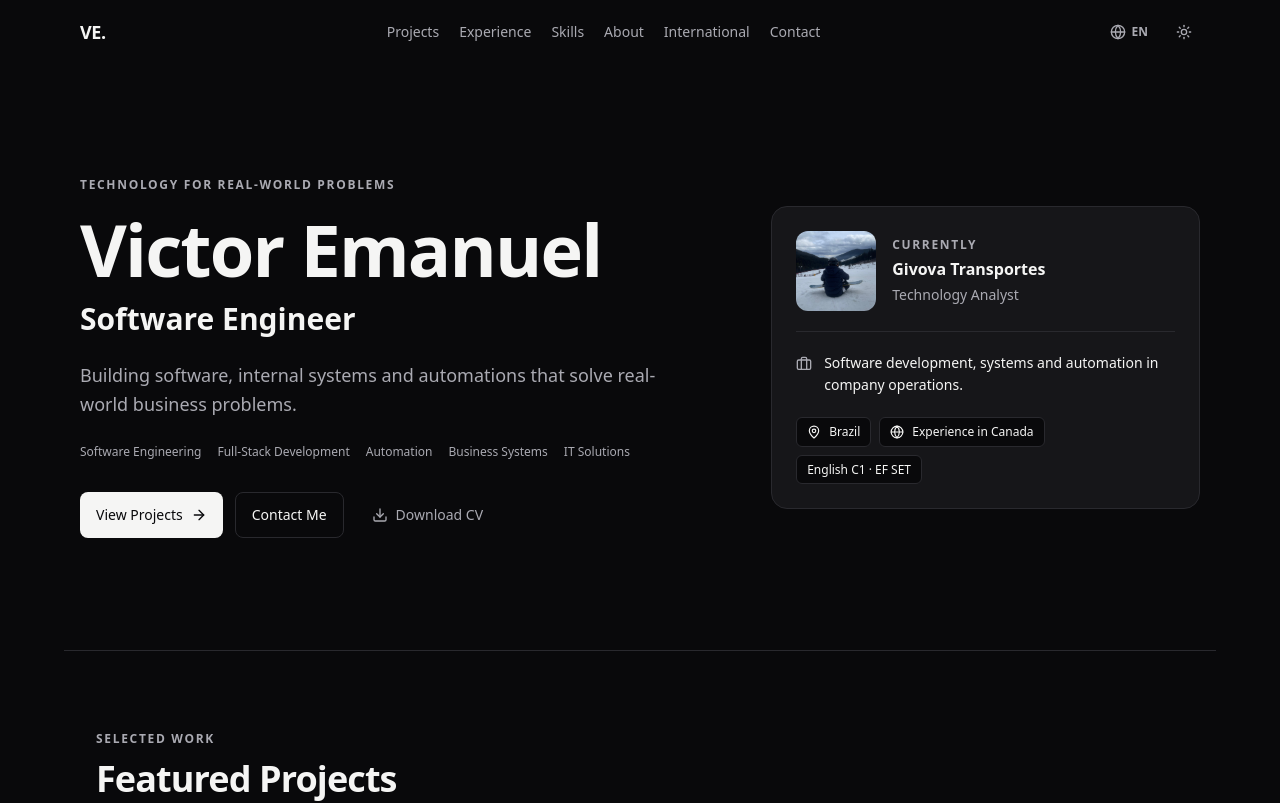
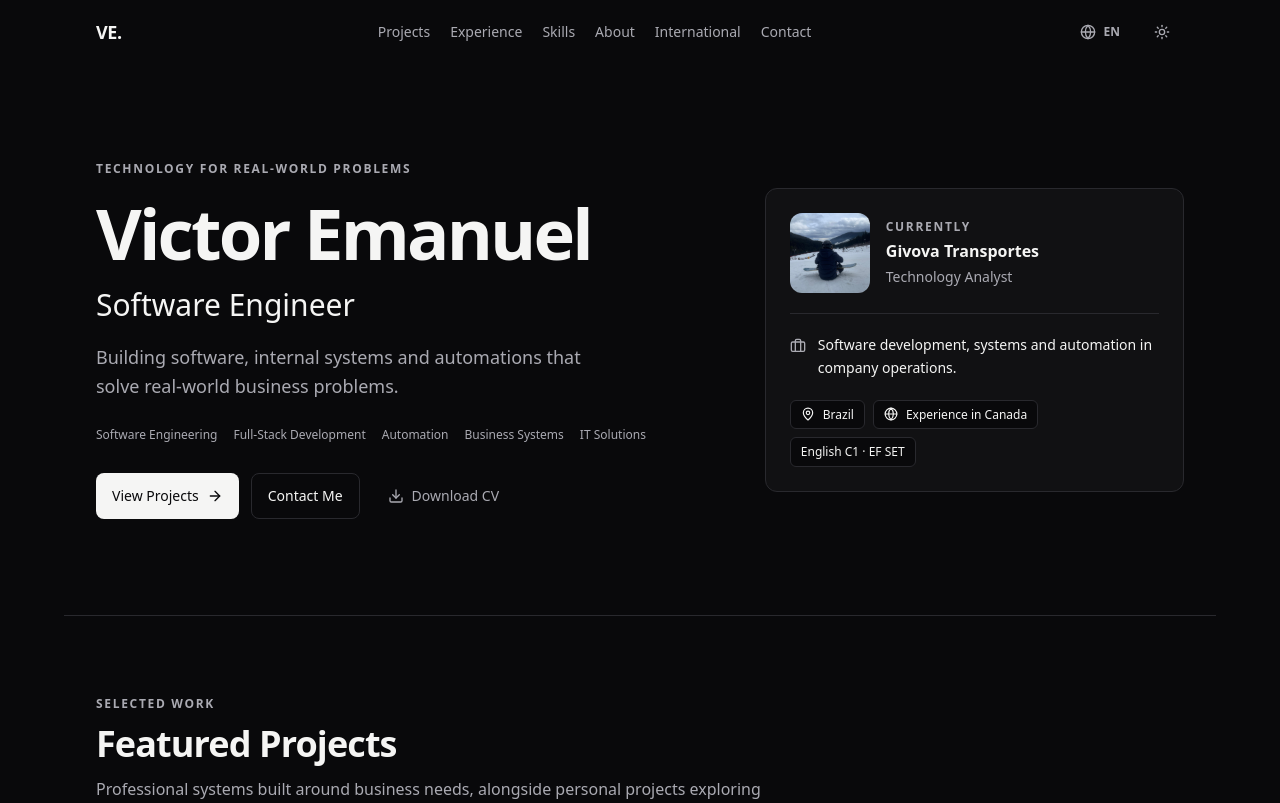
Before and after one commit to Vituinho/Portfolio, a Next.js app: page / in a window 1280 px wide. Shown: the top 803 px of the page. Built offline with nearby package versions, Linux system fonts and the light colour scheme.

Commit message:
style: polish hero and navigation

```diff
--- a/src/components/layout/Footer.tsx
+++ b/src/components/layout/Footer.tsx
@@ -22,7 +22,7 @@ export default function Footer() {
   const scrollToTop = () => {
     window.scrollTo({
       top: 0,
-      behavior: 'smooth'
+      behavior: window.matchMedia('(prefers-reduced-motion: reduce)').matches ? 'auto' : 'smooth'
     });
   };
 
@@ -36,8 +36,8 @@ export default function Footer() {
   ];
 
   return (
-    <footer className="w-full bg-bg-secondary border-t border-border-custom py-12 relative">
-      <div className="max-w-6xl mx-auto px-4 flex flex-col md:flex-row items-center justify-between gap-6">
+    <footer className="w-full bg-bg-secondary border-t border-border-custom py-10 relative">
+      <div className="max-w-6xl mx-auto px-4 sm:px-6 lg:px-8 flex flex-col md:flex-row items-center justify-between gap-6">
         {/* Logo and Copyright */}
         <div className="text-center md:text-left">
           <p className="font-semibold text-text-primary text-base">
@@ -49,14 +49,14 @@ export default function Footer() {
         </div>
 
         {/* Social Icons */}
-        <div className="flex items-center gap-4">
+        <div className="flex items-center gap-3">
           {socialLinks.map((link, idx) => (
             <a
               key={idx}
               href={link.url}
               target="_blank"
               rel="noopener noreferrer"
-              className="p-2 rounded-full border border-border-custom bg-bg-primary text-text-secondary hover:text-accent-custom hover:border-accent-custom hover:shadow-sm transition-all"
+              className="size-11 inline-flex items-center justify-center rounded-lg border border-border-custom bg-bg-primary text-text-secondary hover:text-accent-custom hover:border-text-secondary transition-colors"
               aria-label={link.label}
             >
               {link.icon}
@@ -68,8 +68,9 @@ export default function Footer() {
       {/* Back to top button */}
       <button
         onClick={scrollToTop}
+        tabIndex={showScrollTop ? 0 : -1}
         className={cn(
-          "fixed bottom-6 right-6 p-3 rounded-full bg-accent-custom text-bg-primary shadow-lg border border-transparent hover:bg-accent-muted transition-all duration-300 z-40 cursor-pointer focus:outline-none focus:ring-2 focus:ring-accent-custom/50",
+          "fixed bottom-4 right-4 sm:bottom-6 sm:right-6 size-11 inline-flex items-center justify-center rounded-lg bg-accent-custom text-bg-primary shadow-sm border border-transparent hover:bg-accent-muted transition-[opacity,transform,background-color] duration-200 z-40 cursor-pointer",
           showScrollTop
             ? "translate-y-0 opacity-100 pointer-events-auto"
             : "translate-y-4 opacity-0 pointer-events-none"
--- a/src/components/layout/Navbar.tsx
+++ b/src/components/layout/Navbar.tsx
@@ -1,6 +1,6 @@
 'use client';
 
-import React, { useState, useEffect } from 'react';
+import React, { useState, useEffect, useRef } from 'react';
 import { useI18n } from '@/i18n/context';
 import { useTheme } from 'next-themes';
 import { Menu, X, Sun, Moon, Globe } from 'lucide-react';
@@ -17,6 +17,7 @@ export default function Navbar() {
   const [activeSection, setActiveSection] = useState('hero');
   const [scrollProgress, setScrollProgress] = useState(0);
   const [scrolled, setScrolled] = useState(false);
+  const menuButtonRef = useRef<HTMLButtonElement>(null);
 
   const navItems = [
     { id: 'projects', label: t.nav.projects },
@@ -95,25 +96,31 @@ export default function Navbar() {
 
   return (
     <header
+      onKeyDown={e => {
+        if (e.key === 'Escape' && mobileMenuOpen) {
+          setMobileMenuOpen(false);
+          menuButtonRef.current?.focus();
+        }
+      }}
       className={cn(
-        "sticky top-0 z-50 w-full transition-all duration-300 border-b",
+        "sticky top-0 z-50 w-full transition-colors duration-200 border-b",
         scrolled
-          ? "bg-bg-primary/80 backdrop-blur-md border-border-custom"
+          ? "bg-bg-primary/95 backdrop-blur-sm border-border-custom"
           : "bg-transparent border-transparent"
       )}
     >
       {/* Scroll Progress Bar */}
       <div
-        className="h-1 bg-accent-custom origin-left transition-all duration-100 absolute top-0 left-0"
+        className="h-px bg-accent-custom origin-left transition-[width] duration-100 absolute top-0 left-0"
         style={{ width: `${scrollProgress}%` }}
       />
 
-      <div className="max-w-6xl mx-auto px-4 h-16 flex items-center justify-between">
+      <div className="max-w-6xl mx-auto px-4 sm:px-6 lg:px-8 h-16 flex items-center justify-between gap-4">
         {/* Logo */}
         <a
           href="#hero"
           onClick={(e) => handleNavClick(e, 'hero')}
-          className="font-bold text-lg tracking-tight hover:opacity-85 transition-opacity"
+          className="font-semibold text-lg tracking-tight min-h-11 inline-flex items-center hover:opacity-85 transition-opacity"
         >
           VE<span className="text-accent-custom">.</span>
         </a>
@@ -127,9 +134,9 @@ export default function Navbar() {
               aria-current={activeSection === item.id ? 'location' : undefined}
               onClick={(e) => handleNavClick(e, item.id)}
               className={cn(
-                "text-sm font-medium transition-colors hover:text-accent-custom relative py-1",
+                "text-sm font-medium transition-colors hover:text-accent-custom relative py-3",
                 activeSection === item.id
-                  ? "text-accent-custom font-semibold"
+                  ? "text-accent-custom"
                   : "text-text-secondary"
               )}
             >
@@ -146,11 +153,11 @@ export default function Navbar() {
         </nav>
 
         {/* Actions Controls (Theme + Lang + Hamburger) */}
-        <div className="flex items-center gap-3">
+        <div className="flex items-center gap-1 sm:gap-2">
           {/* Language Switcher */}
           <button
             onClick={() => setLanguage(locale === 'en' ? 'pt' : 'en')}
-            className="p-2 rounded-lg text-text-secondary hover:text-accent-custom hover:bg-bg-secondary transition-all cursor-pointer flex items-center gap-1.5 text-sm"
+            className="min-h-11 px-3 rounded-lg text-text-secondary hover:text-accent-custom hover:bg-bg-secondary transition-colors cursor-pointer flex items-center gap-2 text-sm"
             aria-label={locale === 'pt' ? 'Switch to English' : 'Mudar para português'}
           >
             <Globe className="w-4 h-4" />
@@ -160,7 +167,7 @@ export default function Navbar() {
           {/* Theme Selector Toggle */}
           <button
             onClick={() => setTheme(resolvedTheme === 'dark' ? 'light' : 'dark')}
-            className="p-2 rounded-lg text-text-secondary hover:text-accent-custom hover:bg-bg-secondary transition-all cursor-pointer"
+            className="size-11 inline-flex items-center justify-center rounded-lg text-text-secondary hover:text-accent-custom hover:bg-bg-secondary transition-colors cursor-pointer"
             aria-label={locale === 'pt' ? 'Alternar tema' : 'Toggle theme'}
           >
             {resolvedTheme === 'dark' ? <Sun className="w-4 h-4" /> : <Moon className="w-4 h-4" />}
@@ -168,8 +175,9 @@ export default function Navbar() {
 
           {/* Mobile Hamburger Button */}
           <button
+            ref={menuButtonRef}
             onClick={() => setMobileMenuOpen(!mobileMenuOpen)}
-            className="p-2 rounded-lg text-text-secondary hover:text-accent-custom hover:bg-bg-secondary transition-all lg:hidden cursor-pointer"
+            className="size-11 inline-flex items-center justify-center rounded-lg text-text-secondary hover:text-accent-custom hover:bg-bg-secondary transition-colors lg:hidden cursor-pointer"
             aria-label={locale === 'pt' ? 'Alternar menu' : 'Toggle menu'}
             aria-expanded={mobileMenuOpen}
             aria-controls="mobile-navigation"
@@ -182,20 +190,23 @@ export default function Navbar() {
       {/* Mobile Menu Panel */}
       <AnimatePresence>
         {mobileMenuOpen && (
-          <motion.div
+          <motion.nav
             id="mobile-navigation"
+            aria-label={locale === 'pt' ? 'Navegação móvel' : 'Mobile navigation'}
             initial={{ opacity: 0, height: 0 }}
             animate={{ opacity: 1, height: 'auto' }}
             exit={{ opacity: 0, height: 0 }}
-            className="lg:hidden w-full bg-bg-primary border-b border-border-custom px-4 py-4 flex flex-col gap-1 max-h-[calc(100dvh-4rem)] overflow-y-auto"
+            transition={{ duration: 0.15 }}
+            className="absolute top-full inset-x-0 lg:hidden bg-bg-primary border-b border-border-custom px-4 sm:px-6 py-3 flex flex-col gap-1 max-h-[calc(100dvh-4rem)] overflow-y-auto shadow-sm"
           >
             {navItems.map((item) => (
               <a
                 key={item.id}
                 href={`#${item.id}`}
+                aria-current={activeSection === item.id ? 'location' : undefined}
                 onClick={(e) => handleNavClick(e, item.id)}
                 className={cn(
-                  "text-base font-medium py-2 px-3 rounded-lg transition-colors",
+                  "min-h-11 text-sm font-medium py-3 px-3 rounded-lg transition-colors",
                   activeSection === item.id
                     ? "bg-bg-secondary text-accent-custom font-semibold"
                     : "text-text-secondary hover:bg-bg-secondary/50 hover:text-text-primary"
@@ -204,7 +215,7 @@ export default function Navbar() {
                 {item.label}
               </a>
             ))}
-          </motion.div>
+          </motion.nav>
         )}
       </AnimatePresence>
     </header>
--- a/src/components/sections/Hero.tsx
+++ b/src/components/sections/Hero.tsx
@@ -14,23 +14,23 @@ export default function Hero() {
     : ['Software Engineering', 'Full-Stack Development', 'Automation', 'Business Systems', 'IT Solutions'];
 
   return (
-    <section id="hero" className="px-4 py-16 sm:py-24 lg:py-28 max-w-6xl mx-auto">
-      <div className="grid gap-12 lg:grid-cols-[1.5fr_1fr] items-center">
-        <div>
+    <section id="hero" className="px-4 sm:px-6 lg:px-8 py-14 sm:py-20 lg:py-24 max-w-6xl mx-auto">
+      <div className="grid gap-8 sm:gap-10 lg:grid-cols-[1.5fr_1fr] items-center">
+        <div className="min-w-0">
           <p className="eyebrow mb-5">{pt ? 'Tecnologia aplicada a problemas reais' : 'Technology for real-world problems'}</p>
-          <h1 className="text-4xl sm:text-6xl lg:text-7xl font-bold tracking-tight mb-4">{profileData.name}</h1>
-          <p className="text-2xl sm:text-3xl font-semibold mb-6">{profileData.title[locale]}</p>
-          <p className="max-w-xl text-lg leading-relaxed text-text-secondary">{profileData.shortIntro[locale]}</p>
-          <ul className="flex flex-wrap gap-x-4 gap-y-2 my-6 text-xs text-text-secondary">
+          <h1 className="text-[clamp(2.5rem,5.5vw,4.5rem)] font-semibold leading-[1.05] tracking-[-0.04em] mb-4">{profileData.name}</h1>
+          <p className="text-xl sm:text-2xl lg:text-3xl font-medium mb-5">{profileData.title[locale]}</p>
+          <p className="max-w-[50ch] text-base sm:text-lg leading-relaxed text-text-secondary">{profileData.shortIntro[locale]}</p>
+          <ul className="flex flex-wrap gap-x-4 gap-y-2 my-6 text-xs leading-relaxed text-text-secondary">
             {areas.map(area => <li key={area}>{area}</li>)}
           </ul>
-          <div className="flex flex-wrap gap-3 mt-8">
-            <a href="#projects" className="action-link bg-accent-custom text-bg-primary hover:bg-accent-muted">{t.hero.ctaProjects}<ArrowRight className="size-4" /></a>
-            <a href="#contact" className="action-link border border-border-custom hover:bg-bg-secondary">{t.hero.ctaContact}</a>
-            <a href={profileData.cvUrl} download className="action-link text-text-secondary hover:bg-bg-secondary"><Download className="size-4" />{t.hero.downloadCV}</a>
+          <div className="flex flex-wrap gap-3 mt-7">
+            <a href="#projects" className="action-link flex-1 sm:flex-none bg-accent-custom text-bg-primary hover:bg-accent-muted">{t.hero.ctaProjects}<ArrowRight className="size-4" /></a>
+            <a href="#contact" className="action-link flex-1 sm:flex-none border border-border-custom hover:bg-bg-secondary">{t.hero.ctaContact}</a>
+            <a href={profileData.cvUrl} download className="action-link basis-full sm:basis-auto text-text-secondary hover:text-text-primary hover:bg-bg-secondary"><Download className="size-4" />{t.hero.downloadCV}</a>
           </div>
         </div>
-        <div className="rounded-2xl border border-border-custom bg-bg-secondary p-5 sm:p-6">
+        <div className="rounded-xl border border-border-custom bg-bg-card p-5 sm:p-6">
           <div className="flex items-center gap-4 pb-5 border-b border-border-custom">
             <div className="relative size-20 shrink-0 rounded-xl overflow-hidden">
               <Image src={profileData.avatarUrl} alt={t.hero.avatarAlt} fill priority sizes="80px" className="object-cover" />
```
